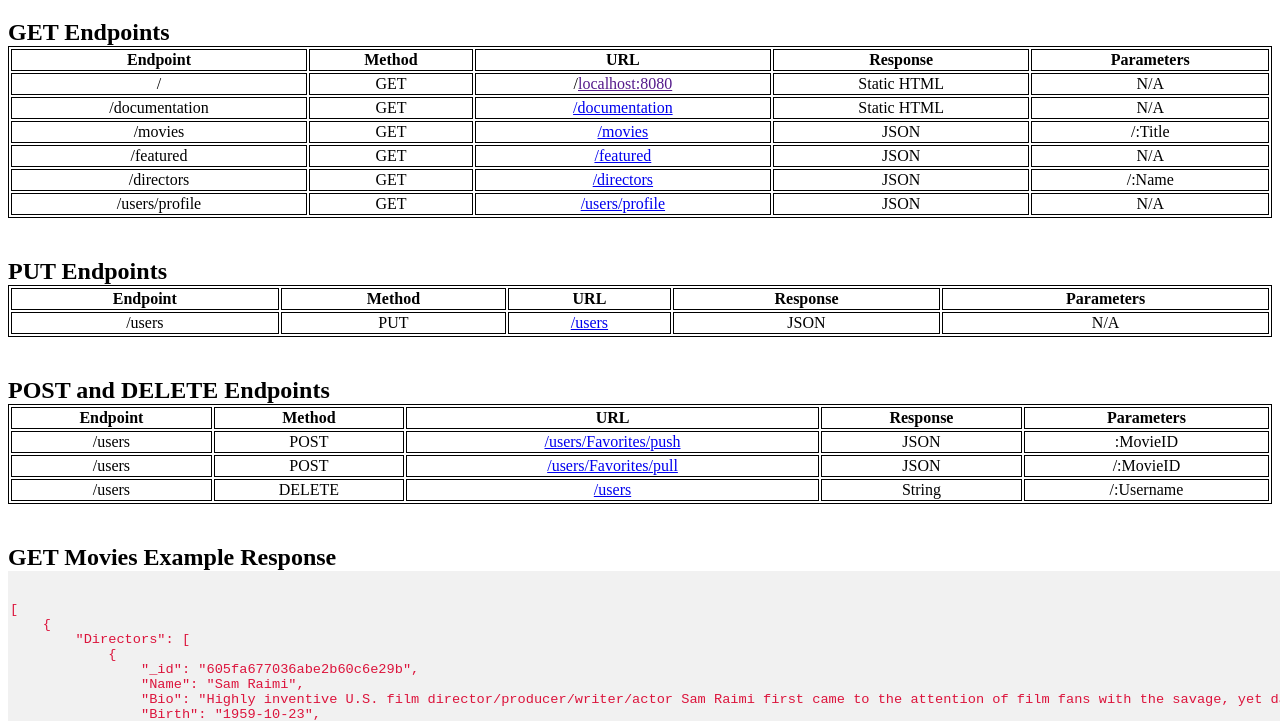
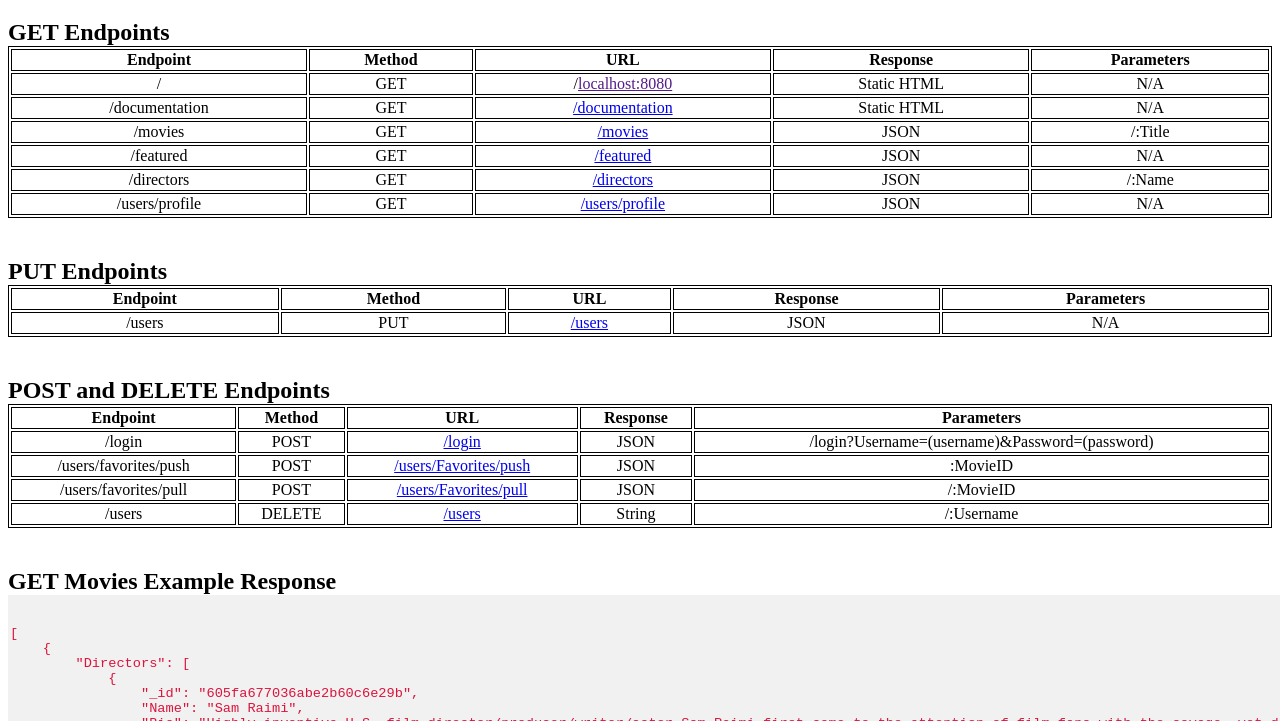
Before and after one commit to VeeGee-Creations/pocketMovie-api, a website: page public/documentation.html in a window 1280 px wide. Shown: the part 79-800 px from the top of the page. Drawn offline with Linux system fonts and the light colour scheme.

Commit message:
updated documentation

```diff
--- a/public/documentation.html
+++ b/public/documentation.html
@@ -90,16 +90,22 @@
             <th>Parameters</th>
         </tr>
         <tr>
-            <td>/users</td>
+            <td>/login</td>
             <td>POST</td>
-            <td><a href="/users/Favorites/push" target="_blank">/users/Favorites/push</a></td>
+            <td><a href="/login" target="_blank">/login</a></td>
+            <td>JSON</td>
+            <td>/login?Username=(username)&Password=(password)</td>
+        <tr>
+            <td>/users/favorites/push</td>
+            <td>POST</td>
+            <td><a href="/users/favorites/push" target="_blank">/users/Favorites/push</a></td>
             <td>JSON</td>
             <td>:MovieID</td>
         </tr>
         <tr>
-            <td>/users</td>
+            <td>/users/favorites/pull</td>
             <td>POST</td>
-            <td><a href="/users/Favorites/pull" target="_blank">/users/Favorites/pull</a></td>
+            <td><a href="/users/favorites/pull" target="_blank">/users/Favorites/pull</a></td>
             <td>JSON</td>
             <td>/:MovieID</td>
         </tr>
```
